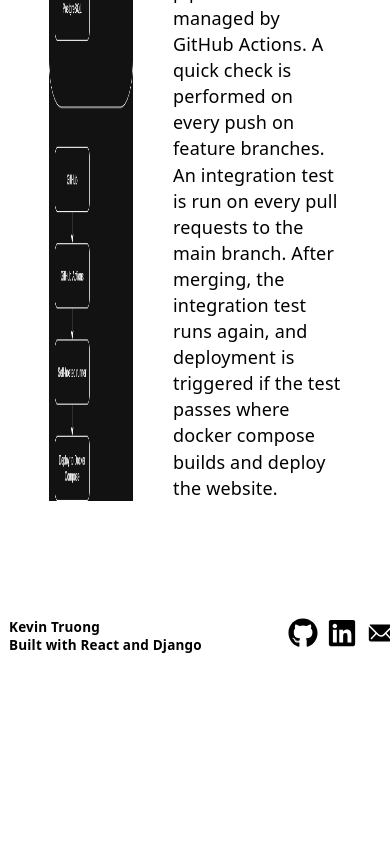
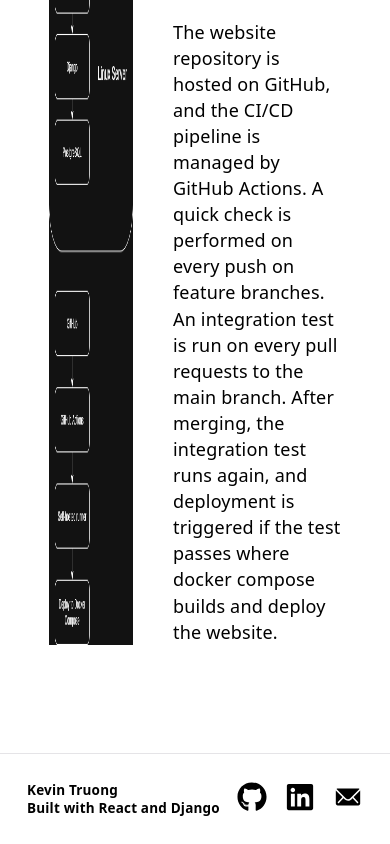
Before and after one commit to VisualRaindrop/visualraindrop-web, a React (Vite) app in the folder frontend/: page /project in a window 390 px wide. Shown: the part 3999-4843 px from the top of the page. Before the commit the page ends 4662 px from the top, so only its background shows below. Built offline with nearby package versions, Linux system fonts and the light colour scheme; no server answers.

Commit message:
Move contacts to a new page and update layout

```diff
--- a/frontend/src/App.tsx
+++ b/frontend/src/App.tsx
@@ -4,6 +4,7 @@ import MainLayout from "./layouts/MainLayout";
 import Home from "./pages/Home"
 import Project from "./pages/Project";
 import Navigation_Behavior from "./components/Navigation_Behavior";
+import Contact from "./sections/Contact";
 
 function App() {
     return (
@@ -13,6 +14,7 @@ function App() {
                 <Routes>
                     <Route path={'/'} element={<Home />}/>
                     <Route path={'/project'} element={<Project />}/>
+                    <Route path={'/contact'} element={<Contact/>}/>
                 </Routes>
             </MainLayout>
         </BrowserRouter>
--- a/frontend/src/components/Footer.tsx
+++ b/frontend/src/components/Footer.tsx
@@ -1,28 +1,29 @@
 import { FaGithub, FaLinkedin } from "react-icons/fa";
 import { IoIosMail } from "react-icons/io";
 
-function Footer () {
+function Footer() {
   return (
-        <footer>
-            <div className={'flex m-2'}>
-                <div className={'flex-col text-left flex-1'}>
-                    <p className={'font-semibold text-xs'}>Kevin Truong</p>
-                    <p className={'font-semibold text-xs'}>Built with React and Django</p>
+    <footer className="w-full border-t border-[var(--border)]">
+      <div className="mx-auto flex w-full max-w-screen-2xl items-center justify-between px-6 py-6 md:px-12 xl:px-20 2xl:px-32">
+        <div className="text-left">
+          <p className="font-semibold text-xs">Kevin Truong</p>
+          <p className="font-semibold text-xs">Built with React and Django</p>
         </div>
-                <div className={'flex gap-2 w-1/4'}>
-                    <a href={'https://github.com/SignatureKT'} className={'icon-social'}>
-                        <FaGithub size={30}/>
+
+        <div className="flex items-center gap-4">
+          <a href="https://github.com/SignatureKT" className="icon-social">
+            <FaGithub size={30} />
           </a>
-                    <a href={'https://www.linkedin.com/in/kevintruong97/'} className={'icon-social'}>
-                        <FaLinkedin size={30}/>
+          <a href="https://www.linkedin.com/in/kevintruong97/" className="icon-social">
+            <FaLinkedin size={30} />
           </a>
-                    <a href={'mailto:kevin@visualraindrop.com'} className={'icon-social'}>
-                        <IoIosMail size={30}/>
+          <a href="mailto:kevin@visualraindrop.com" className="icon-social">
+            <IoIosMail size={30} />
           </a>
         </div>
       </div>
     </footer>
-    )
+  );
 }
 
 export default Footer;
--- a/frontend/src/components/Navbar.tsx
+++ b/frontend/src/components/Navbar.tsx
@@ -8,6 +8,7 @@ function Navbar () {
     const links = [
         { label: 'Home', href: '/' },
         { label: 'Project', href: '/project' },
+        { label: 'Contact', href: '/contact' },
     ]
     return (
         <nav className={'w-full fixed z-50 top-0 px-6 backdrop-blur-lg md:px-12 xl:px-20 2xl:px-32 pt-6 pb-6 border-b'}>
--- a/frontend/src/layouts/MainLayout.tsx
+++ b/frontend/src/layouts/MainLayout.tsx
@@ -16,10 +16,11 @@ export default function MainLayout({ children }: { children: ReactNode }) {
           <div className="absolute right-[10%] top-[45%] h-[30rem] w-[30rem] rounded-full dark:bg-blue-500/20 blur-[120px]" />
       </div>
 
-      {/* Content */}
-      <div className="relative z-10">
+      <div className="relative z-10 flex min-h-screen flex-col">
         <Navbar />
-        <main>{children}</main>
+          <main className={'pt-24 flex-1'}>
+              {children}
+          </main>
         <Footer />
       </div>
     </div>
--- /dev/null
+++ b/frontend/src/pages/Contact_Me.tsx
@@ -0,0 +1,11 @@
+import Contact from "../sections/Contact";
+
+function Contact_Me(){
+    return(
+        <main>
+            <Contact/>
+        </main>
+    )
+}
+
+export default Contact_Me;
--- a/frontend/src/pages/Home.tsx
+++ b/frontend/src/pages/Home.tsx
@@ -1,7 +1,6 @@
 import Introduction from "../sections/Introduction";
 import About from "../sections/About";
 import Resume from "../sections/Resume";
-import Contact from "../sections/Contact";
 import Project_Cards from "../sections/Project_Cards";
 
 function Home() {
@@ -12,7 +11,6 @@ function Home() {
                 <About />
                 <Resume />
                 <Project_Cards />
-                <Contact />
             </div>
         </main>
     )
--- a/frontend/src/sections/Contact.tsx
+++ b/frontend/src/sections/Contact.tsx
@@ -1,8 +1,8 @@
 import { send_contact_form } from "../api/Contact_Form";
-import {type ChangeEvent, useState} from "react";
+import {type ChangeEvent, useRef, useState} from "react";
 
 function Contact() {
-        const [ contact_form_data, set_contact_form_data ] = useState({
+    const [contact_form_data, set_contact_form_data] = useState({
         name: '',
         email: '',
         message: '',
@@ -23,9 +23,18 @@ function Contact() {
             alert('Error submitting form. Please try again later.');
         }
     };
+
+    const text_area_Ref = useRef<HTMLTextAreaElement>(null);
+    const handle_input = () => {
+        const text_area = text_area_Ref.current;
+        if(!text_area) return;
+        text_area.style.height = 'auto';
+        text_area.style.height = text_area.scrollHeight + 'px';
+    }
+
     return (
-        <section id={'Contact'} className={'min-h-screen scroll-mt-28'}>
-            <div className='min-h-screen flex flex-col items-center justify-center px-8'>
+        <section id={'Contact'} className={'scroll-mt-28'}>
+            <div className='flex flex-col min-h-[80svh] items-center justify-center px-6 py-20'>
                 <div className={'text-center mb-8'}>
                     <h2 className={'text-2xl md:text-3xl xl:text-4xl 2xl:text-5xl font-bold text-black dark:text-white'}>Send me a Message!</h2>
                 </div>
@@ -49,13 +58,20 @@ function Contact() {
                         required
                     />
                     <textarea
+                        ref={text_area_Ref}
                         name='message'
                         value={contact_form_data.message}
-                        onChange={handleChange}
+                        onChange={(e) => {
+                            handleChange(e);
+                            handle_input();
+                        }}
+                        rows={4}
                         placeholder='Message'
-                        className={'w-full border border-black bg-white dark:border-white dark:bg-gray-100 rounded p-2'}
+                        className={
+                            'w-full resize-none overflow-hidden border border-black bg-white dark:border-white dark:bg-gray-100 rounded p-2'
+                        }
                         required
-                    ></textarea>
+                    />
                     <div className='flex justify-center pt-4'>
                         <button type="submit" className={'px-8 py-3 text-white bg-black dark:text-black dark:bg-white hover:bg-gray-700 hover:dark:bg-gray-300 rounded-xl'}>Submit</button>
                     </div>
--- a/frontend/src/sections/Full_Stack_Website/Web_Architecture.tsx
+++ b/frontend/src/sections/Full_Stack_Website/Web_Architecture.tsx
@@ -1,7 +1,7 @@
 function Web_Architecture() {
     return (
         <section id={'Web_Architecture'} className={'scroll-mt-28 py-20 md:py-28'}>
-            <h2 className={'text-2xl md:text-3xl xl:text-4xl 2xl:text-5xl'}>Web Architecture</h2>
+            <h2 className={'text-2xl md:text-3xl xl:text-4xl 2xl:text-5xl text-center pb-8'}>Web Architecture</h2>
             <div className={'flex flex-row justify-evenly items-left gap-4 w-full'}>
                 <img src={'/website-architecture.png'} alt={'website architecture'} className={'w-1/4 md:w-1/5'}/>
                 <div className={'flex flex-col justify-start items-left gap-4 w-1/2 md:w-1/3'}>
--- a/frontend/src/sections/Resume.tsx
+++ b/frontend/src/sections/Resume.tsx
@@ -44,7 +44,7 @@ function Resume() {
                     Download Resume
                 </button>
             </div>
-            <div className="mx-auto max-w-7xl">
+            <div className="mx-auto max-screen-lg w-full">
                 <VerticalTimeline className="custom-line">
                     {timeline.map((occupation, index) => (
                         <VerticalTimelineElement
```
Lines whose indentation alone changed are shown as unchanged.
